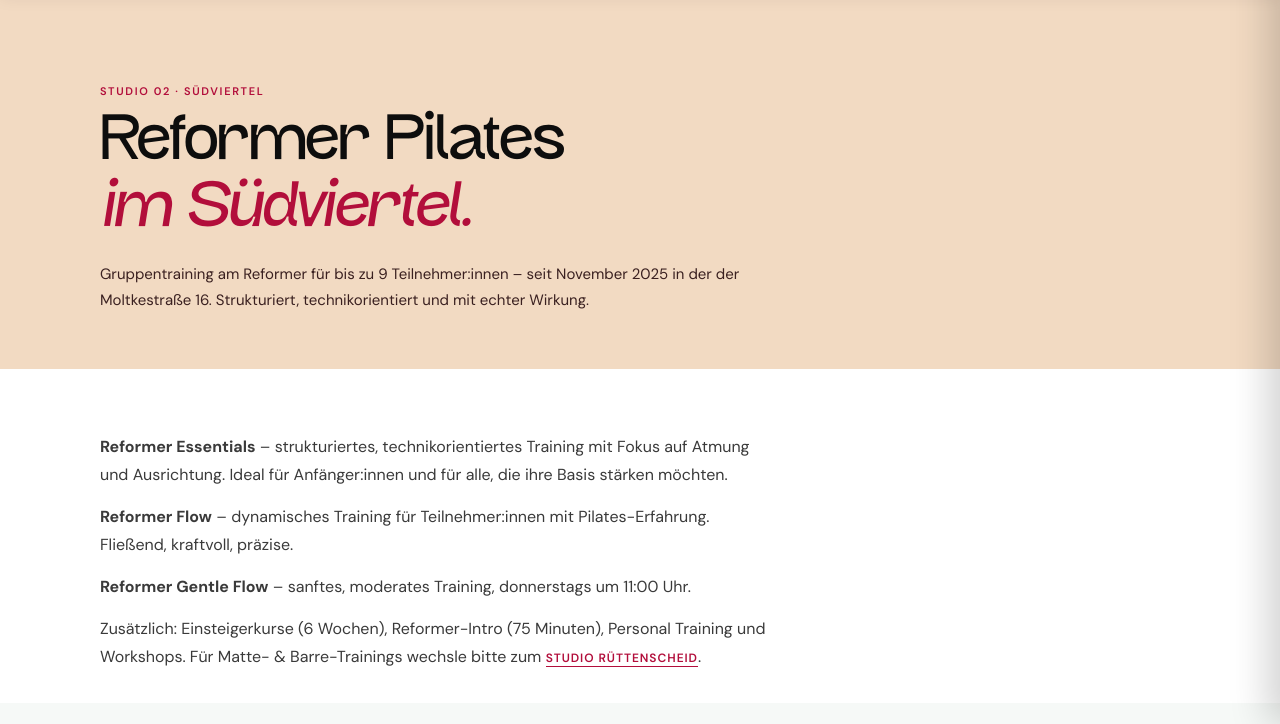
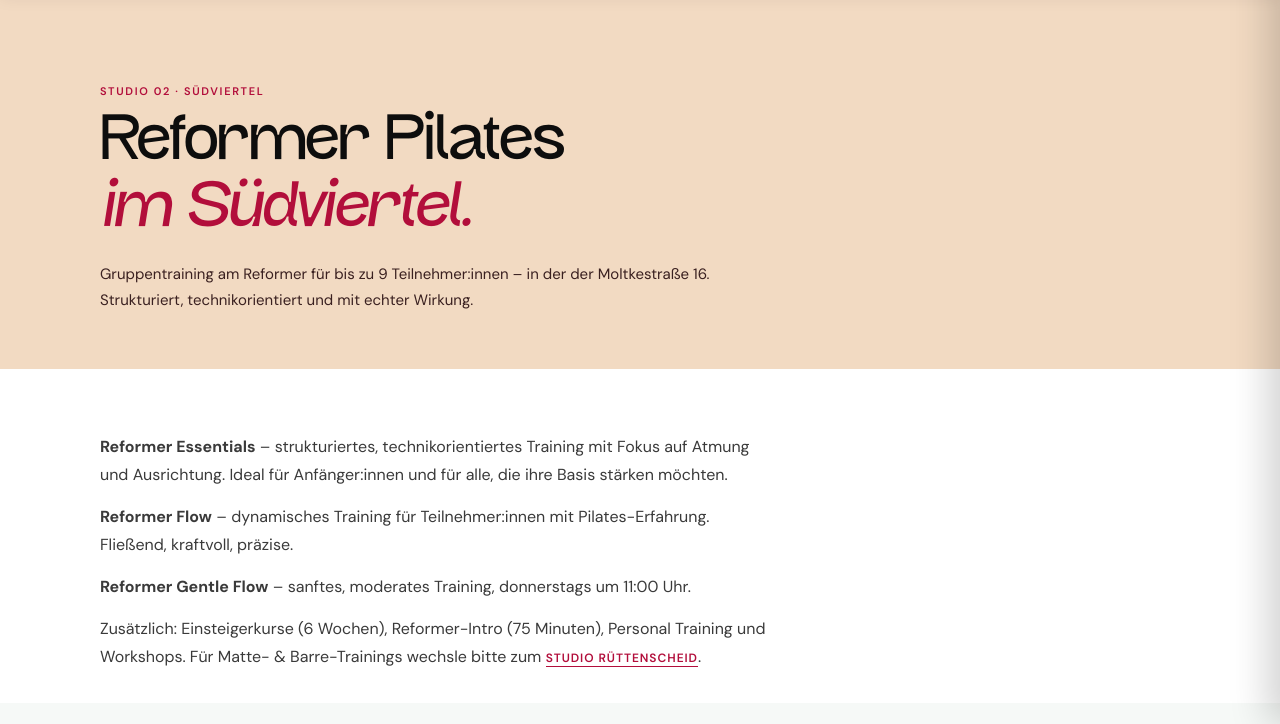
Before and after one commit to suak0903/core-form, a plain HTML site: page buchung-suedviertel.html in a window 1280 px wide. Shown: the part 76-800 px from the top of the page. Drawn offline with Linux system fonts and the light colour scheme; a script that the page names is missing.

Commit message:
Korrektur

```diff
--- a/buchung-suedviertel.html
+++ b/buchung-suedviertel.html
@@ -84,7 +84,7 @@
     <div class="container">
       <span class="label">Studio 02 · Südviertel</span>
       <h1>Reformer Pilates<br /><em>im Südviertel.</em></h1>
-      <p>Gruppentraining am Reformer für bis zu 9 Teilnehmer:innen – seit November 2025 in der der Moltkestraße 16. Strukturiert, technikorientiert und mit echter Wirkung.</p>
+      <p>Gruppentraining am Reformer für bis zu 9 Teilnehmer:innen – in der der Moltkestraße 16. Strukturiert, technikorientiert und mit echter Wirkung.</p>
     </div>
   </section>
 
```
